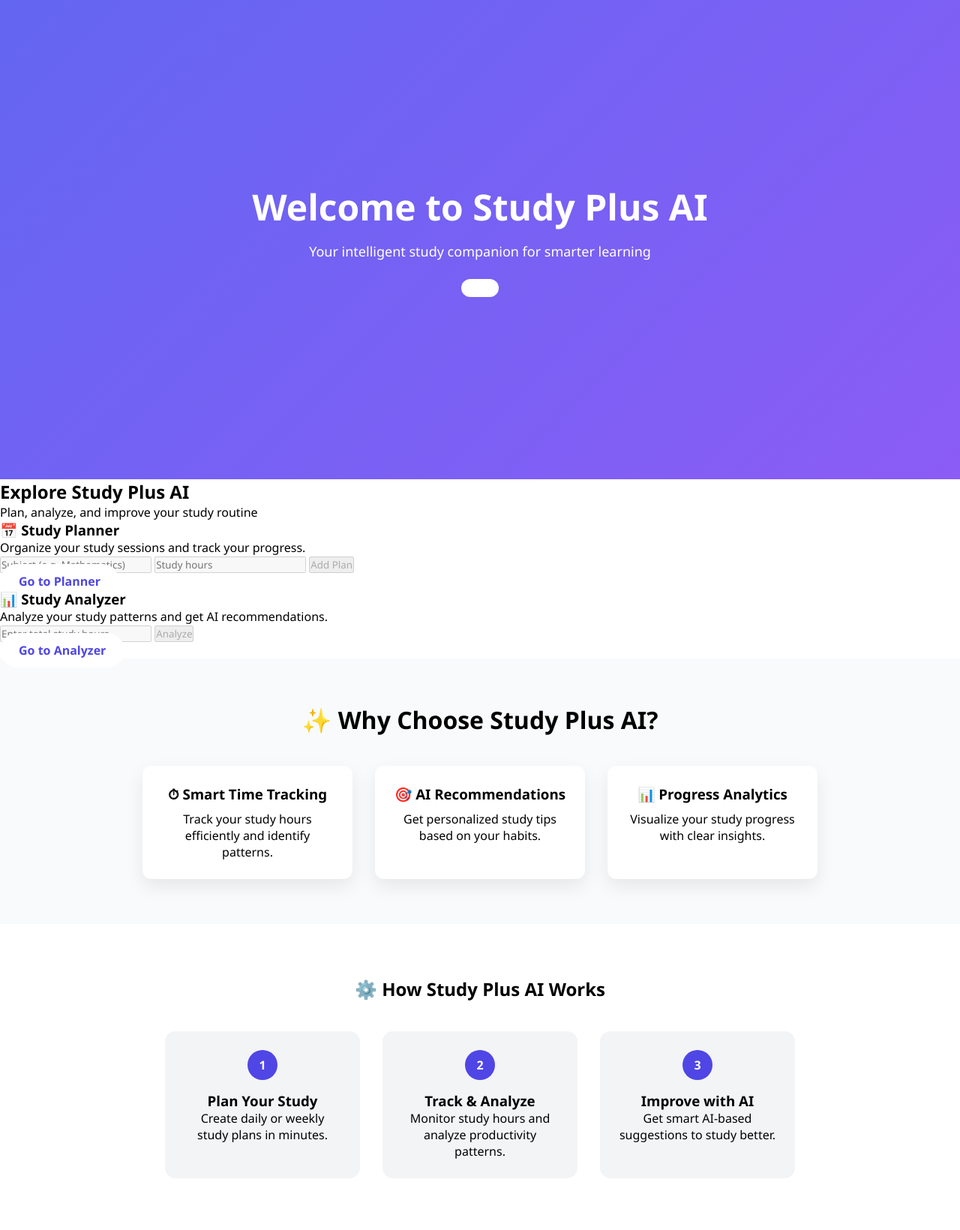
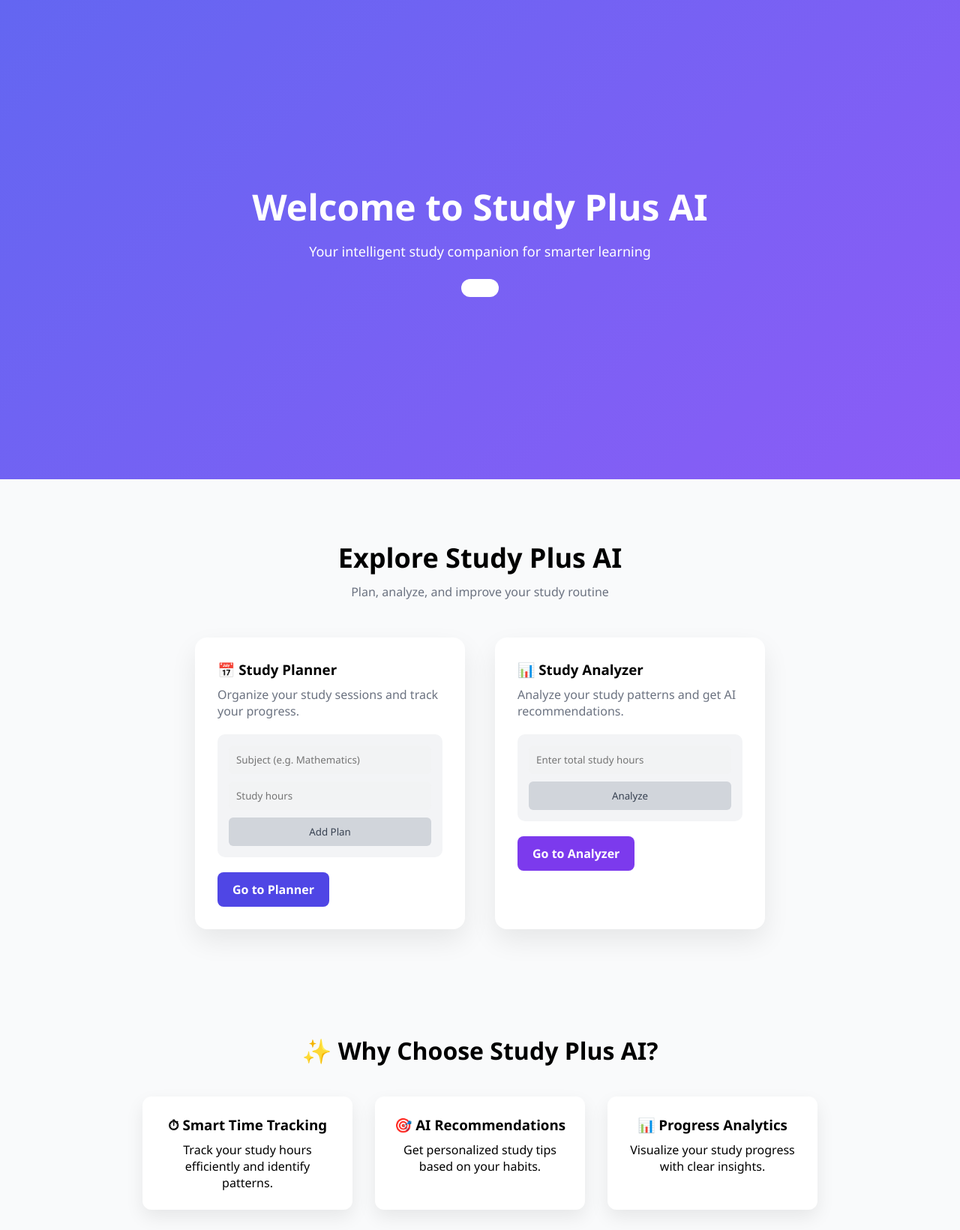
Before and after one commit to jasmansinghtak948-eng/Studyplusai, a Flask app: page / in a window 1280 px wide. Shown: the part 58-1698 px from the top of the page at 75% size. Run offline with Flask 3, Linux system fonts and the light colour scheme.

Commit message:
Update style.css

```diff
--- a/static/style.css
+++ b/static/style.css
@@ -162,3 +162,99 @@
     background: white;
     color: #4f46e5;
 }
+
+/* CENTRAL SECTION */
+.central-section {
+    padding: 80px 60px;
+    background: #f9fafb;
+    text-align: center;
+}
+
+.central-section h2 {
+    font-size: 36px;
+    margin-bottom: 10px;
+}
+
+.subtitle {
+    color: #6b7280;
+    margin-bottom: 50px;
+}
+
+.central-cards {
+    display: flex;
+    justify-content: center;
+    gap: 40px;
+    flex-wrap: wrap;
+}
+
+.central-card {
+    background: white;
+    width: 360px;
+    padding: 30px;
+    border-radius: 16px;
+    box-shadow: 0 15px 35px rgba(0,0,0,0.08);
+    text-align: left;
+}
+
+.central-card h3 {
+    margin-bottom: 10px;
+}
+
+.central-card p {
+    color: #6b7280;
+    margin-bottom: 20px;
+}
+
+/* Fake UI boxes */
+.fake-box {
+    background: #f3f4f6;
+    padding: 15px;
+    border-radius: 10px;
+    margin-bottom: 20px;
+}
+
+.fake-box input {
+    width: 100%;
+    padding: 10px;
+    margin-bottom: 10px;
+    border-radius: 6px;
+    border: none;
+}
+
+.fake-box button {
+    width: 100%;
+    padding: 10px;
+    border-radius: 6px;
+    border: none;
+    background: #d1d5db;
+    color: #374151;
+}
+
+/* Buttons */
+.btn.primary {
+    display: inline-block;
+    background: #4f46e5;
+    color: white;
+    padding: 12px 20px;
+    border-radius: 8px;
+    text-decoration: none;
+    font-weight: bold;
+}
+
+.btn.secondary {
+    display: inline-block;
+    background: #7c3aed;
+    color: white;
+    padding: 12px 20px;
+    border-radius: 8px;
+    text-decoration: none;
+    font-weight: bold;
+}
+
+/* Mobile */
+@media (max-width: 900px) {
+    .central-cards {
+        flex-direction: column;
+        align-items: center;
+    }
+}
```
